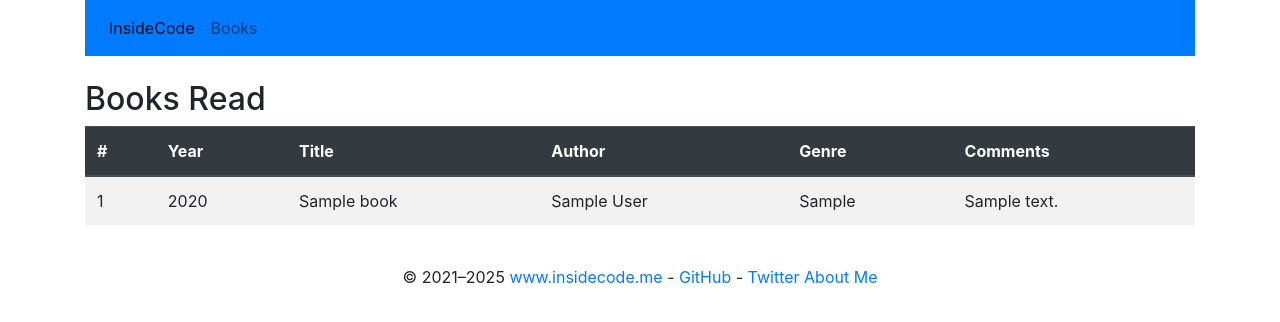
After one commit to deepakpjose/techtok, a Flask app: page /books in a window 1280 px wide. The commit adds this page. Shown: the top 322 px of the page. Run offline with Flask 2, Linux system fonts and the light colour scheme; tables that the repository leaves empty hold one stand-in row (values such as "Sample post"); parts of the project's set-up code (start-up, migrations or seed data) failed here and were passed over; some libraries are stand-ins or nearby versions.

Commit message:
book check-ins

```diff
--- a/app/main/views.py
+++ b/app/main/views.py
@@ -7,12 +7,11 @@ import threading
 import logging
 from queue import Queue
 from urllib.parse import urlparse
-from httplib2 import Http
 from timeit import default_timer as timer
 from concurrent import futures
 from flask import render_template, url_for, send_from_directory, request, make_response, session, redirect, jsonify, Markup
 from app import app
-from app.models import Post, PostType
+from app.models import Post, PostType, Book
 from . import main
 
 mail_req_q = Queue()
@@ -98,3 +97,9 @@ def sitemap():
 @main.route("/aboutme", methods=["GET"])
 def aboutme():
     return render_template("about.html")
+
+
+@main.route("/books", methods=["GET"])
+def books():
+    books = Book.query.order_by(Book.year_read.desc(), Book.title.asc()).all()
+    return render_template("books.html", books=books)
--- a/app/templates/base.html
+++ b/app/templates/base.html
@@ -21,6 +21,9 @@
                 <ul class="navbar-nav">
                     <li class="nav-item active">
                         <a class="nav-link" href="http://www.insidecode.me">InsideCode</a>
+                    </li>
+                    <li class="nav-item">
+                        <a class="nav-link" href="{{ url_for('main.books') }}">Books</a>
                     </li>
                 </ul>
             </div>
--- /dev/null
+++ b/app/templates/books.html
@@ -0,0 +1,50 @@
+{% extends 'base.html' %}
+
+{% block content %}
+<div class="d-flex justify-content-between align-items-center">
+    <h2>Books Read</h2>
+    {% if current_user.is_authenticated and current_user.is_administrator() %}
+    <a class="btn btn-primary" href="{{ url_for('auth.new_book') }}">Add Book</a>
+    {% endif %}
+</div>
+
+{% if books %}
+<div class="table-responsive">
+    <table class="table table-striped">
+        <thead class="thead-dark">
+            <tr>
+                <th scope="col">#</th>
+                <th scope="col">Year</th>
+                <th scope="col">Title</th>
+                <th scope="col">Author</th>
+                <th scope="col">Genre</th>
+                <th scope="col">Comments</th>
+                {% if current_user.is_authenticated and current_user.is_administrator() %}
+                <th scope="col">Actions</th>
+                {% endif %}
+            </tr>
+        </thead>
+        <tbody>
+            {% for book in books %}
+            <tr>
+                <td>{{ loop.index }}</td>
+                <td>{{ book.year_read }}</td>
+                <td>{{ book.title }}</td>
+                <td>{{ book.author }}</td>
+                <td>{{ book.genre }}</td>
+                <td>{{ book.comments }}</td>
+                {% if current_user.is_authenticated and current_user.is_administrator() %}
+                <td>
+                    <a class="btn btn-sm btn-outline-primary" href="{{ url_for('auth.edit_book', id=book.id) }}">Edit</a>
+                    <a class="btn btn-sm btn-outline-danger" href="{{ url_for('auth.delete_book', id=book.id) }}">Delete</a>
+                </td>
+                {% endif %}
+            </tr>
+            {% endfor %}
+        </tbody>
+    </table>
+</div>
+{% else %}
+<p>No books logged yet.</p>
+{% endif %}
+{% endblock %}
```
Also changed, not shown: app/auth/forms.py (+14 -0 lines), app/auth/views.py (+58 -2 lines), app/models.py (+18 -0 lines), app/templates/book_delete.html (added, +9 -0 lines), app/templates/book_form.html (added, +7 -0 lines), db_migrate.py (added, +29 -0 lines), requirements.txt (+3 -4 lines), 3 other files.
